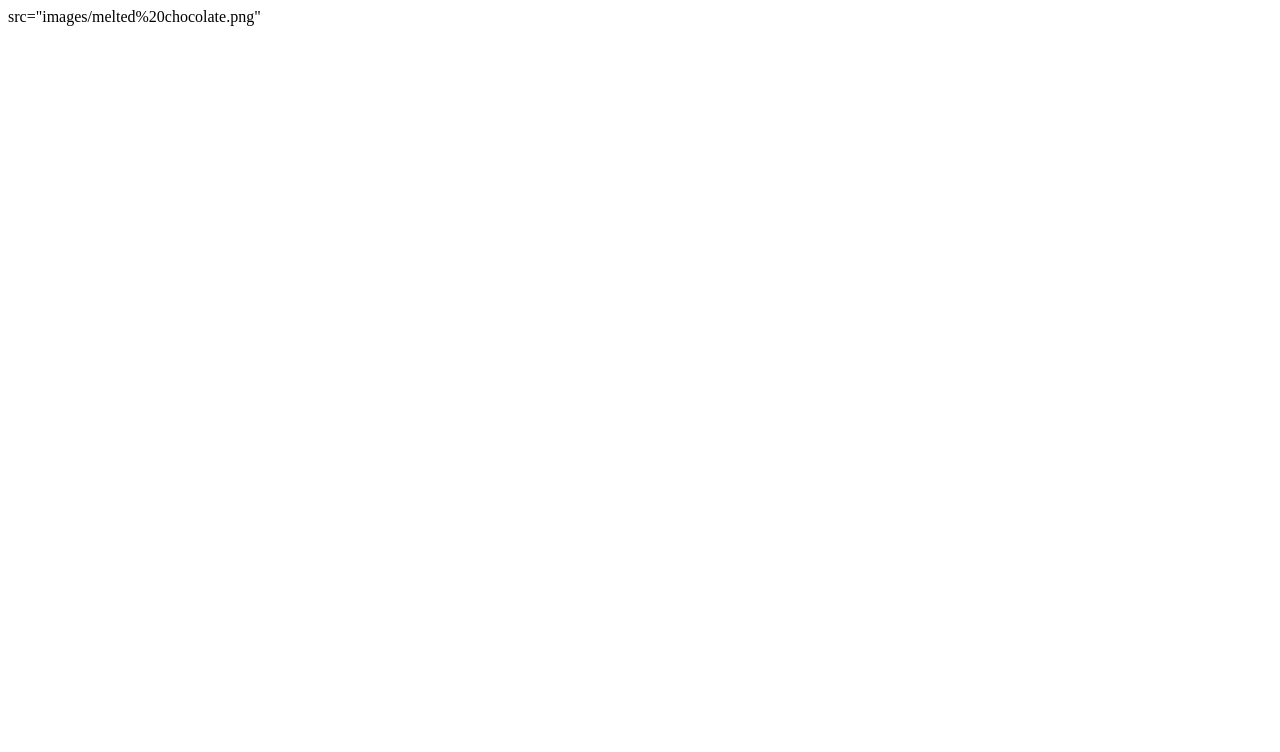
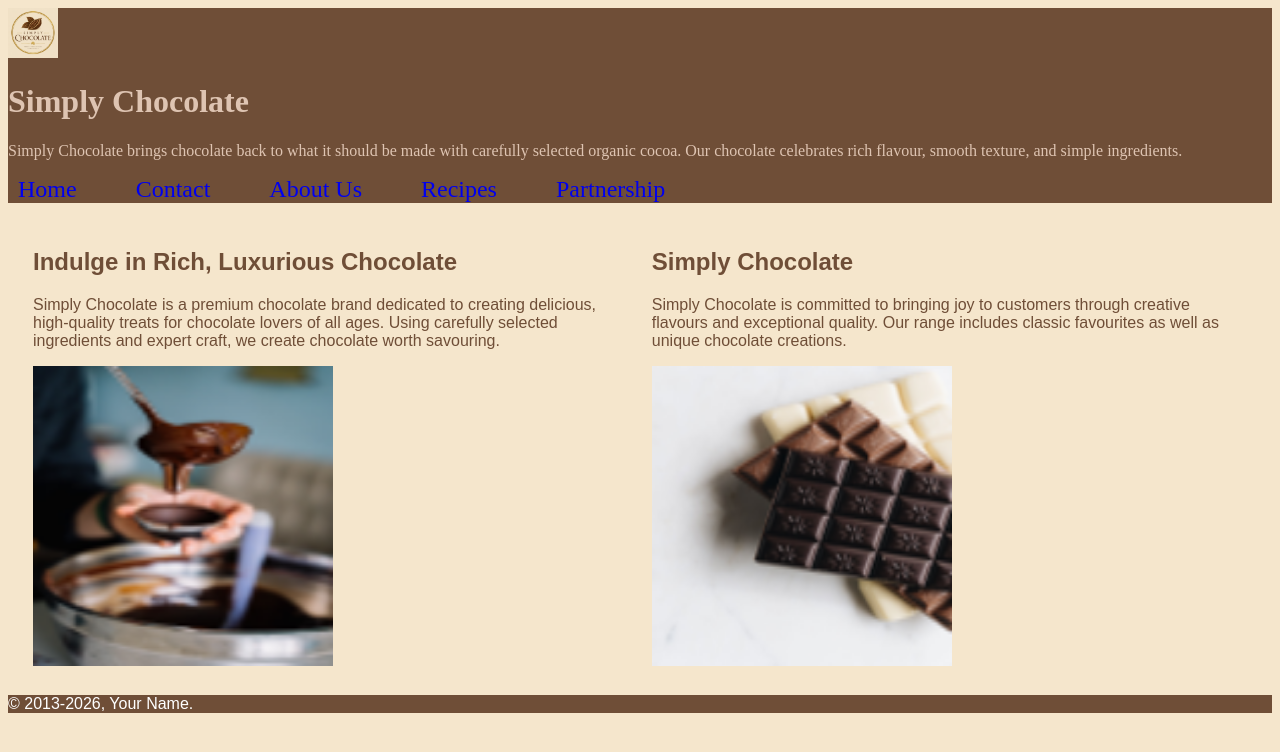
Before and after one commit to Ljames248/Simply-Chocolate, a plain HTML site: page index.html in a window 1280 px wide. Drawn offline with Linux system fonts and the light colour scheme; a web font is replaced by a local one.

Commit message:
Restore and fix the index page image paths

```diff
--- a/index.html
+++ b/index.html
@@ -1 +1,51 @@
-src="images/melted%20chocolate.png"
+<!DOCTYPE html>
+<html lang="en">
+  <head>
+    <link rel="preconnect" href="https://fonts.googleapis.com">
+    <link rel="preconnect" href="https://fonts.gstatic.com" crossorigin>
+    <link href="https://fonts.googleapis.com/css2?family=Fraunces:ital,opsz,wght@0,9..144,100..900;1,9..144,100..900&amp;family=PT+Serif+Caption:ital@0;1&amp;family=Roboto+Serif:ital,opsz,wght@0,8..144,100..900;1,8..144,100..900&amp;display=swap" rel="stylesheet">
+    <meta charset="UTF-8">
+    <meta name="viewport" content="width=device-width initial=1.0">
+    <title>Simply Chocolate</title>
+    <link rel="stylesheet" href="styles/Style.css">
+  </head>
+  <body>
+    <header>
+      <img src="images/Designer.png" alt="a picture of the website logo" width="50" height="50">
+      <h1>Simply Chocolate</h1>
+      <p>Simply Chocolate brings chocolate back to what it should be made with carefully selected organic cocoa. Our chocolate celebrates rich flavour, smooth texture, and simple ingredients.</p>
+      <nav>
+        <ul>
+          <li><a href="index.html">Home</a></li>
+          <li><a href="Contactus.html">Contact</a></li>
+          <li><a href="aboutus.html">About Us</a></li>
+          <li><a href="recipes.html">Recipes</a></li>
+          <li><a href="partnership.html">Partnership</a></li>
+        </ul>
+      </nav>
+    </header>
+
+    <main>
+      <section class="col-6">
+        <h2>Indulge in Rich, Luxurious Chocolate</h2>
+        <p>Simply Chocolate is a premium chocolate brand dedicated to creating delicious, high-quality treats for chocolate lovers of all ages. Using carefully selected ingredients and expert craft, we create chocolate worth savouring.</p>
+        <img src="images/melted%20chocolate.png" alt="Melted chocolate" width="300" height="300">
+      </section>
+
+      <section class="col-6">
+        <h2>Simply Chocolate</h2>
+        <p>Simply Chocolate is committed to bringing joy to customers through creative flavours and exceptional quality. Our range includes classic favourites as well as unique chocolate creations.</p>
+        <div class="center_image">
+          <img src="images/chocolate%20image.png" alt="A picture of a chocolate bar" width="300" height="300">
+        </div>
+      </section>
+    </main>
+
+    <footer>
+      &copy; 2013<script>
+        new Date().getFullYear() > 2013 &&
+        document.write("-" + new Date().getFullYear());
+      </script>, Your Name.
+    </footer>
+  </body>
+</html>
```
